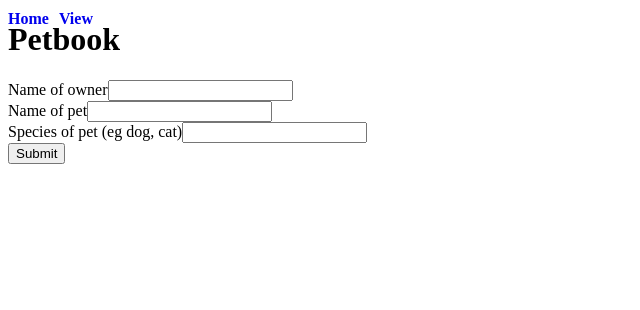
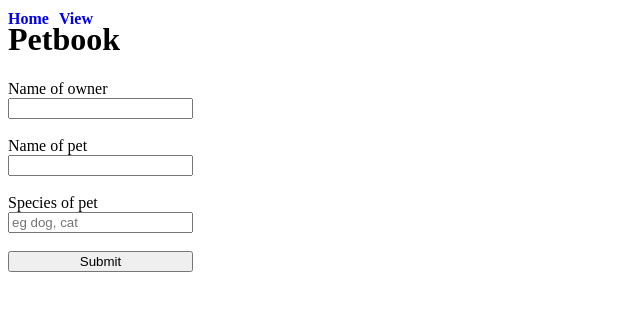
Before and after one commit to gpcroucher/week07-assigment, a React (Vite) app in the folder client/: page /add in a window 1280 px wide. Shown: the top 310 px of the page, without its empty margins (0-640 px from the left). Built offline with nearby package versions, Linux system fonts and the light colour scheme.

Commit message:
improved form style

```diff
--- /dev/null
+++ b/client/src/components/UploadForm.css
@@ -0,0 +1,5 @@
+.upload-form {
+  display: flex;
+  flex-direction: column;
+  position: absolute;
+}
--- a/client/src/components/UploadForm.jsx
+++ b/client/src/components/UploadForm.jsx
@@ -1,4 +1,5 @@
 import { useState } from "react";
+import "./UploadForm.css";
 
 export default function UploadForm() {
   const [formData, setFormData] = useState({
@@ -9,7 +10,7 @@ export default function UploadForm() {
 
   return (
     <>
-      <form onSubmit={handleSubmit}>
+      <form onSubmit={handleSubmit} className="upload-form">
         <label htmlFor="ownerName">Name of owner</label>
         <input
           type="text"
@@ -28,13 +29,14 @@ export default function UploadForm() {
           onChange={handleChange}
         />
         <br />
-        <label htmlFor="petSpecies">Species of pet (eg dog, cat)</label>
+        <label htmlFor="petSpecies">Species of pet</label>
         <input
           type="text"
           name="petSpecies"
           id="petSpecies"
           value={formData.petSpecies}
           onChange={handleChange}
+          placeholder="eg dog, cat"
         />
         <br />
         <button type="submit">Submit</button>
```
